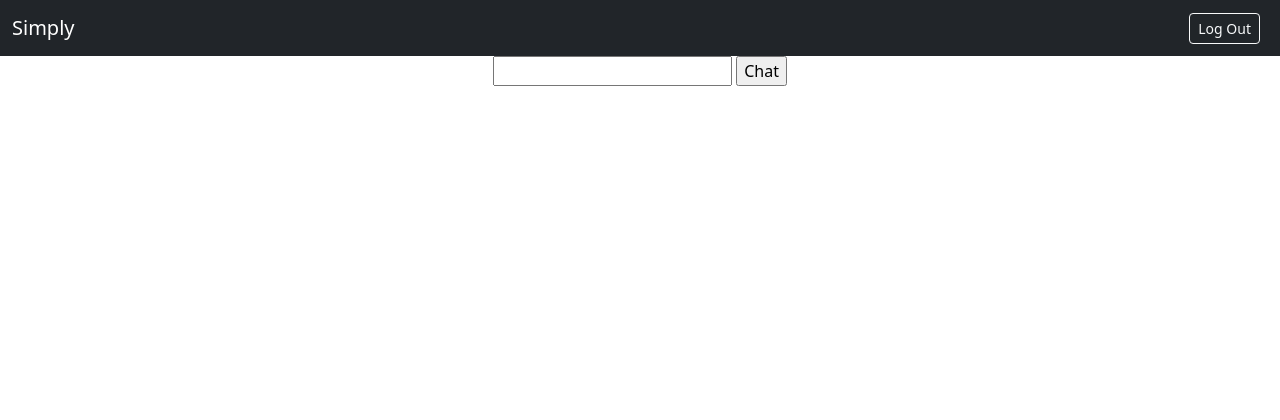
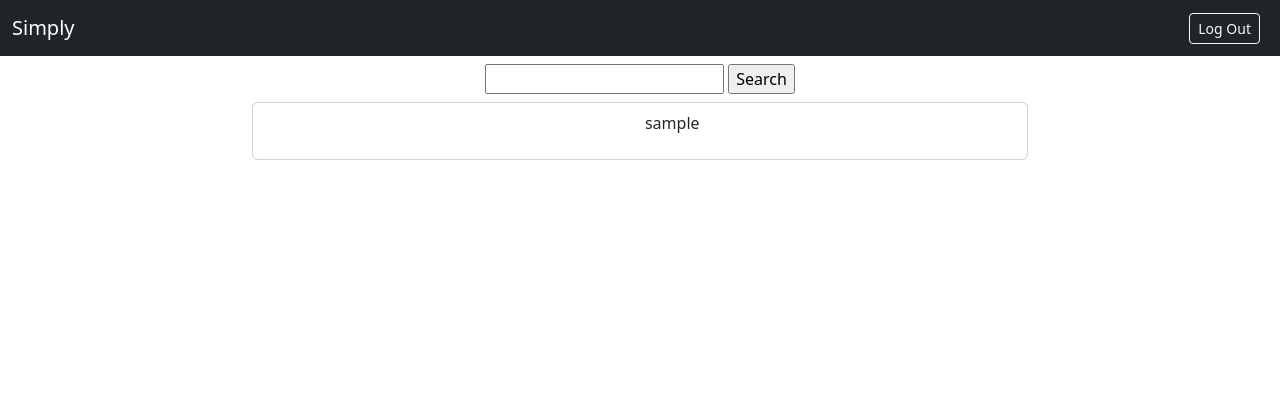
Before and after one commit to philothoph/simply-messenger, a Flask app: page / in a window 1280 px wide. Shown: the top 420 px of the page. Run offline with Flask 3, Linux system fonts and the light colour scheme; a user stored in the database is signed in; tables that the repository leaves empty hold one stand-in row (values such as "Sample post").

Commit message:
made list of contacts a table

```diff
--- a/templates/index.html
+++ b/templates/index.html
@@ -5,18 +5,23 @@
 {% endblock %}
 
 {% block main %}
-    <div>
-        <ul>
-            {% for contact in contacts %}
-                <li><a href="/chat?name={{ contact.username }}">{{ contact.username }} {{contact.new_messages if contact.new_messages else ''}}</a></li>
-            {% endfor %}
-        </ul>
-    </div>
-    <div>
+    <div class="mt-5">
         <form action="/chat">
             <input name="name" type="text" required>
-            <input type="submit" value="Chat">
+            <input type="submit" value="Search">
         </form>
         <div id="error">{% for message in get_flashed_messages() %}{{ message }}{% endfor %}</div>
     </div>
+    <div class="card mt-2">
+        <table class="table table-hover table-borderless card-body">
+            <tbody>
+                {% for contact in contacts %}
+                    <tr onclick="window.location.href='/chat?name={{ contact.username }}'">
+                        <td class="col-1">{{ contact.new_messages if contact.new_messages else '' }}</td>
+                        <td>{{ contact.username }}</a></td>
+                    </tr>
+                {% endfor %}
+            </tbody>
+          </table>
+    </div>
 {% endblock %}
```
